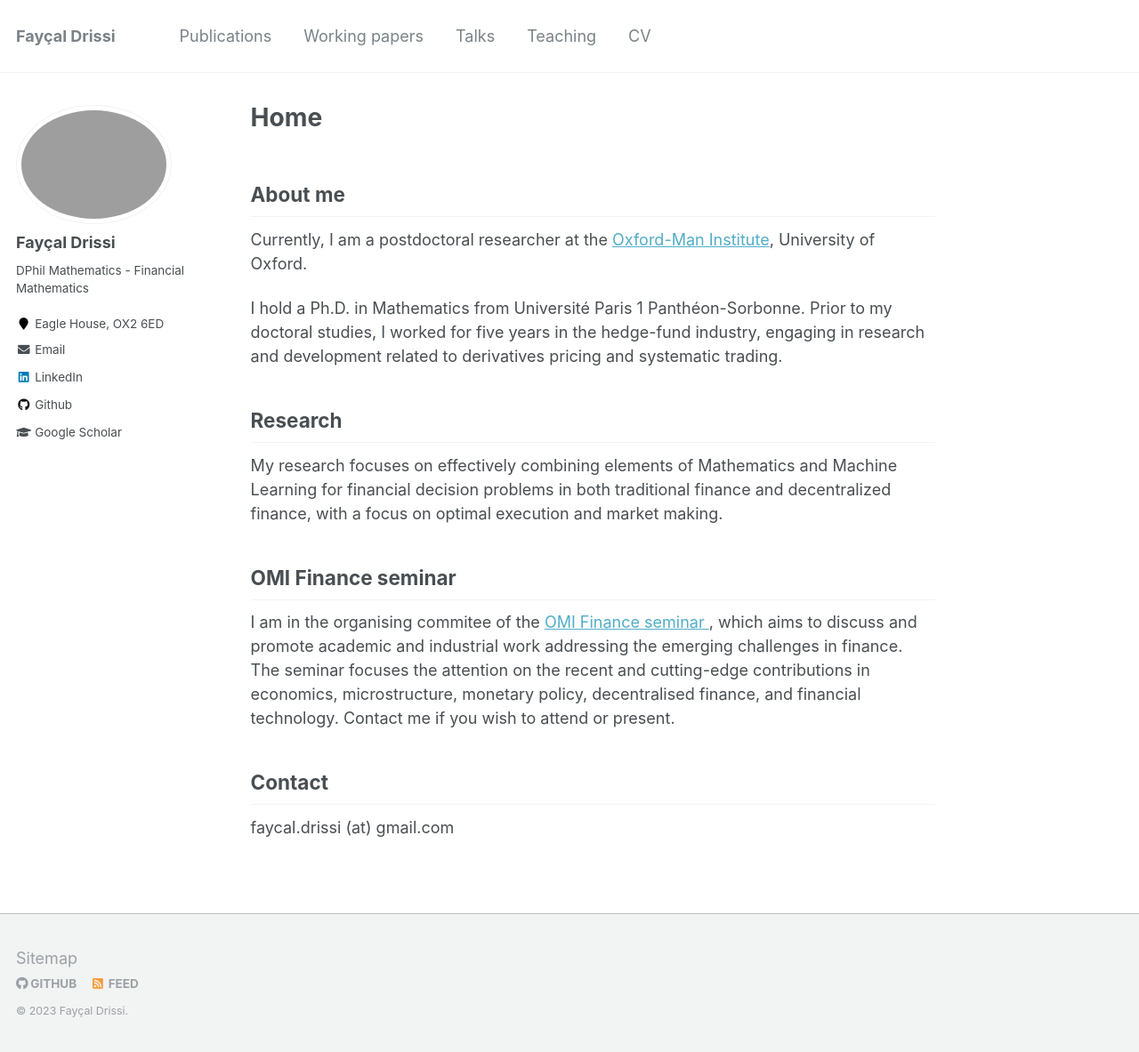
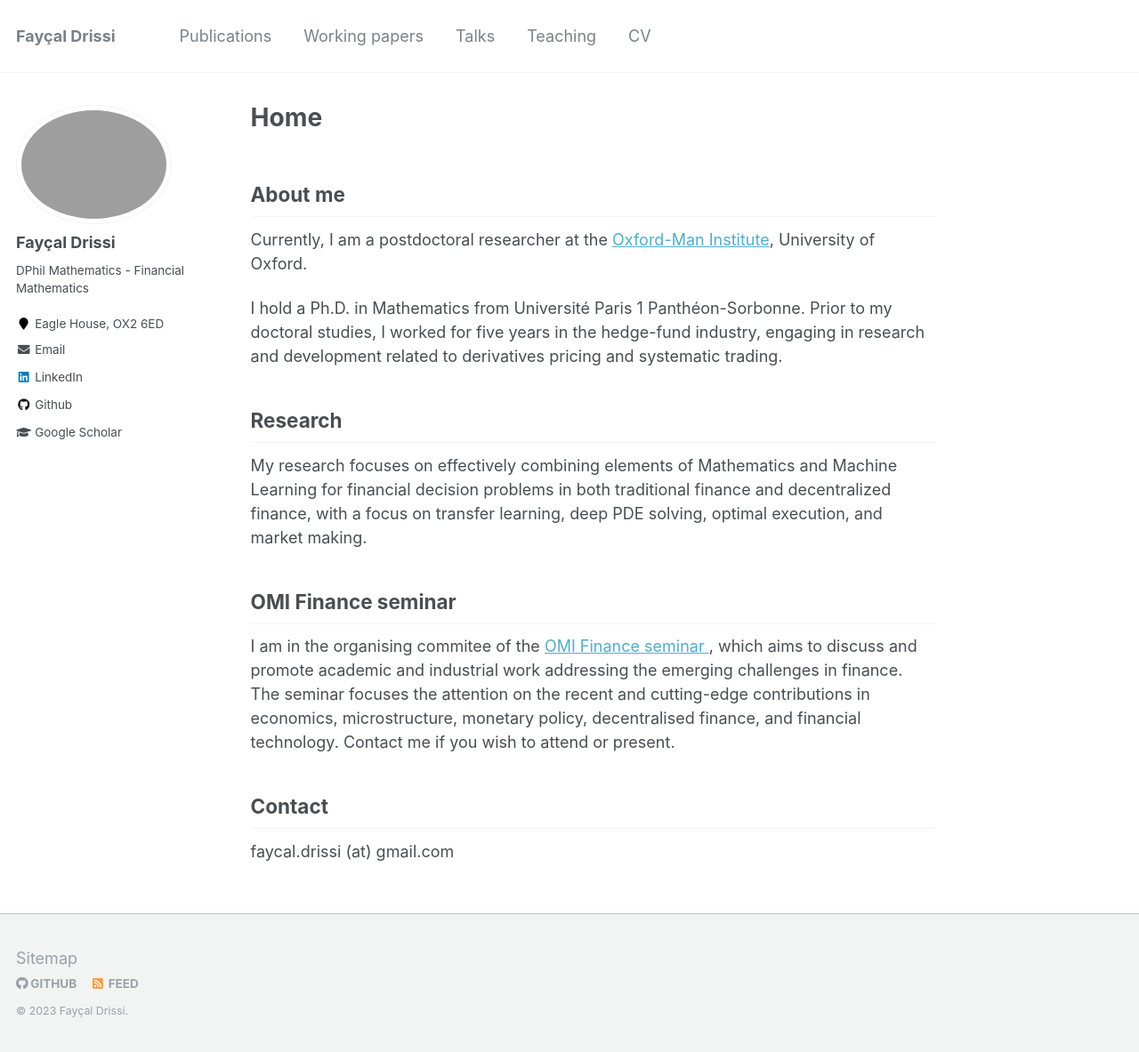
Before and after one commit to FDR0903/FDR0903.github.io, a Jekyll site: the page built from _pages/about.md, in a window 1280 px wide and 1183 px high. Shown: the whole window at 89% size. Built offline with Jekyll 4.4.1, drawn with Linux system fonts in a browser that asks for light colours.

Commit message:
about me

```diff
--- a/_pages/about.md
+++ b/_pages/about.md
@@ -15,7 +15,7 @@ I hold a Ph.D. in Mathematics from Université Paris 1 Panthéon-Sorbonne. Prior
 
 ## Research
 
-My research focuses on effectively combining elements of Mathematics and Machine Learning for financial decision problems in both traditional finance and decentralized finance, with a focus on optimal execution and market making.
+My research focuses on effectively combining elements of Mathematics and Machine Learning for financial decision problems in both traditional finance and decentralized finance, with a focus on transfer learning, deep PDE solving, optimal execution, and market making.
 
 ## OMI Finance seminar
 I am in the organising commitee of the [OMI Finance seminar ](https://oxford-man.ox.ac.uk/omifinanceseminar/), which aims to discuss and promote academic and industrial work addressing the emerging challenges in finance. The seminar focuses the attention on the recent and cutting-edge contributions in economics, microstructure, monetary policy, decentralised finance, and financial technology. Contact me if you wish to attend or present.
```
